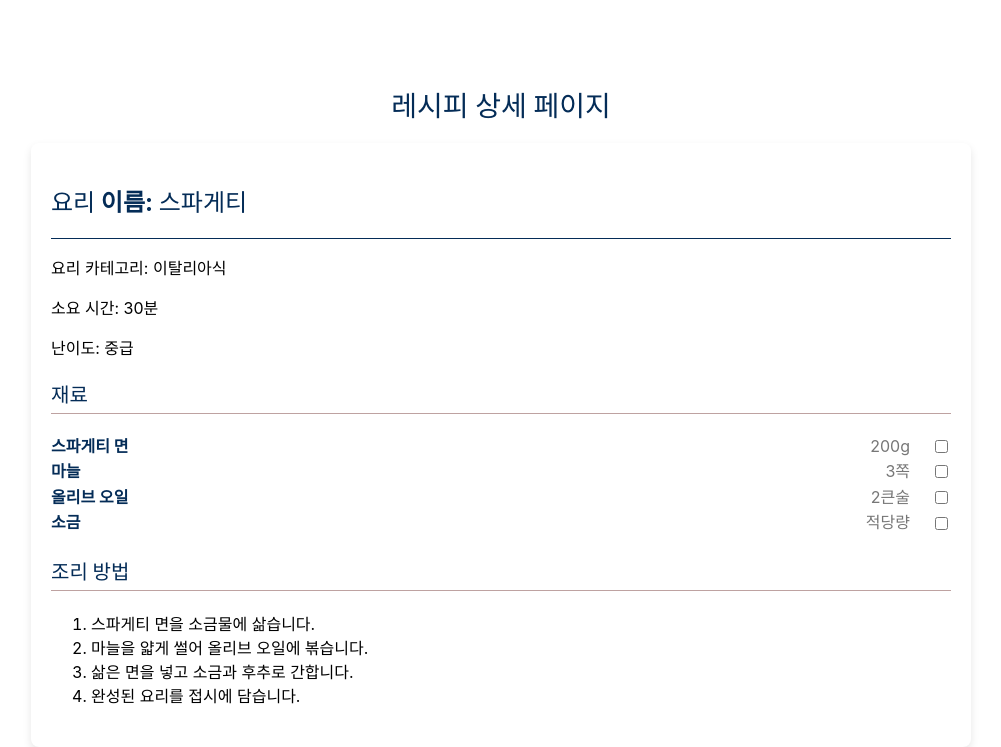
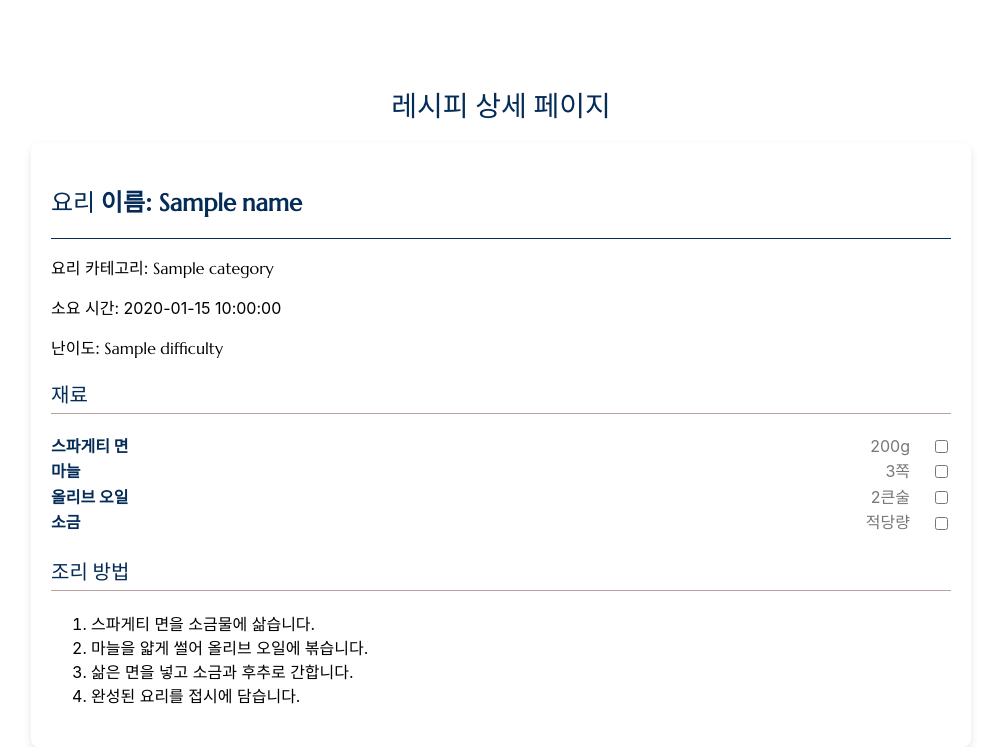
Before and after one commit to ggabaegii/RecipeRecommendation, a Flask app: template backend/app/templates/recipe_detail.html in a window 1280 px wide. Shown: the part 141-888 px from the top of the page, without its empty margins (139-1140 px from the left). Run offline with Flask 3, Linux system fonts and the light colour scheme; the template is opened without the code that fills it: most values are stand-ins (such as "Sample title", 1, 10 or a date in 2020); some web fonts are replaced.

Commit message:
recipe_detail 페이지 1차 수정

```diff
--- a/backend/app/templates/recipe_detail.html
+++ b/backend/app/templates/recipe_detail.html
@@ -35,11 +35,11 @@
 
         <!-- 레시피 기본 정보 -->
         <section class="recipe-info">
-            <h2>요리 이름: 스파게티</h2>
+            <h2>요리 이름: {{name}}</h2>
             <hr>
-            <p><strong>요리 카테고리:</strong> 이탈리아식</p>
-            <p><strong>소요 시간:</strong> 30분</p>
-            <p><strong>난이도:</strong> 중급</p>
+            <p><strong>요리 카테고리:</strong> {{category}}</p>
+            <p><strong>소요 시간:</strong> {{cook_time}}</p>
+            <p><strong>난이도:</strong> {{difficulty}}</p>
         </section>
 
         <!-- 재료 목록 -->
```
Also changed, not shown: backend/app/__init__.py (+16 -15 lines), backend/app/templates/ingrespage.html (+8 -8 lines).
